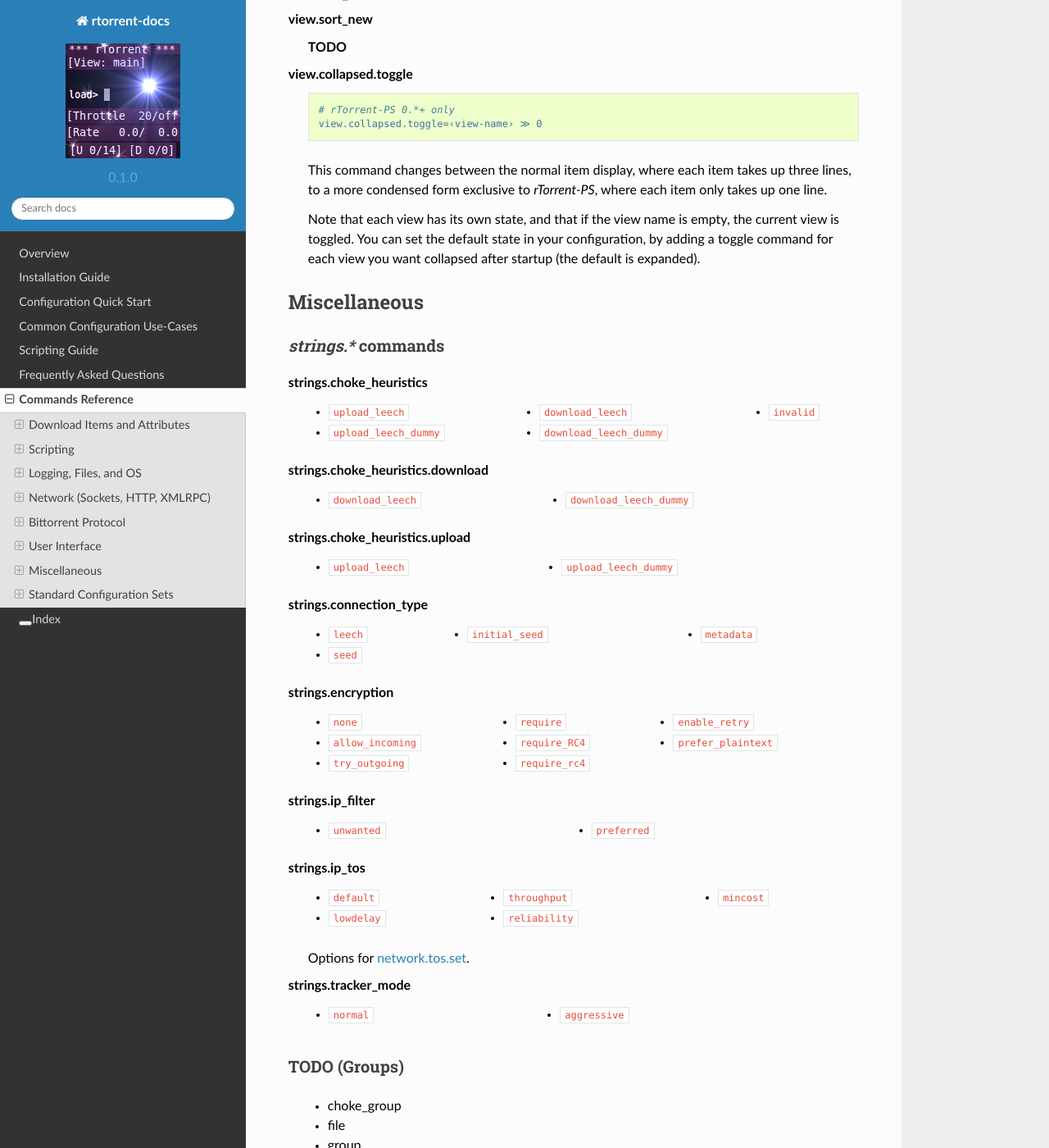
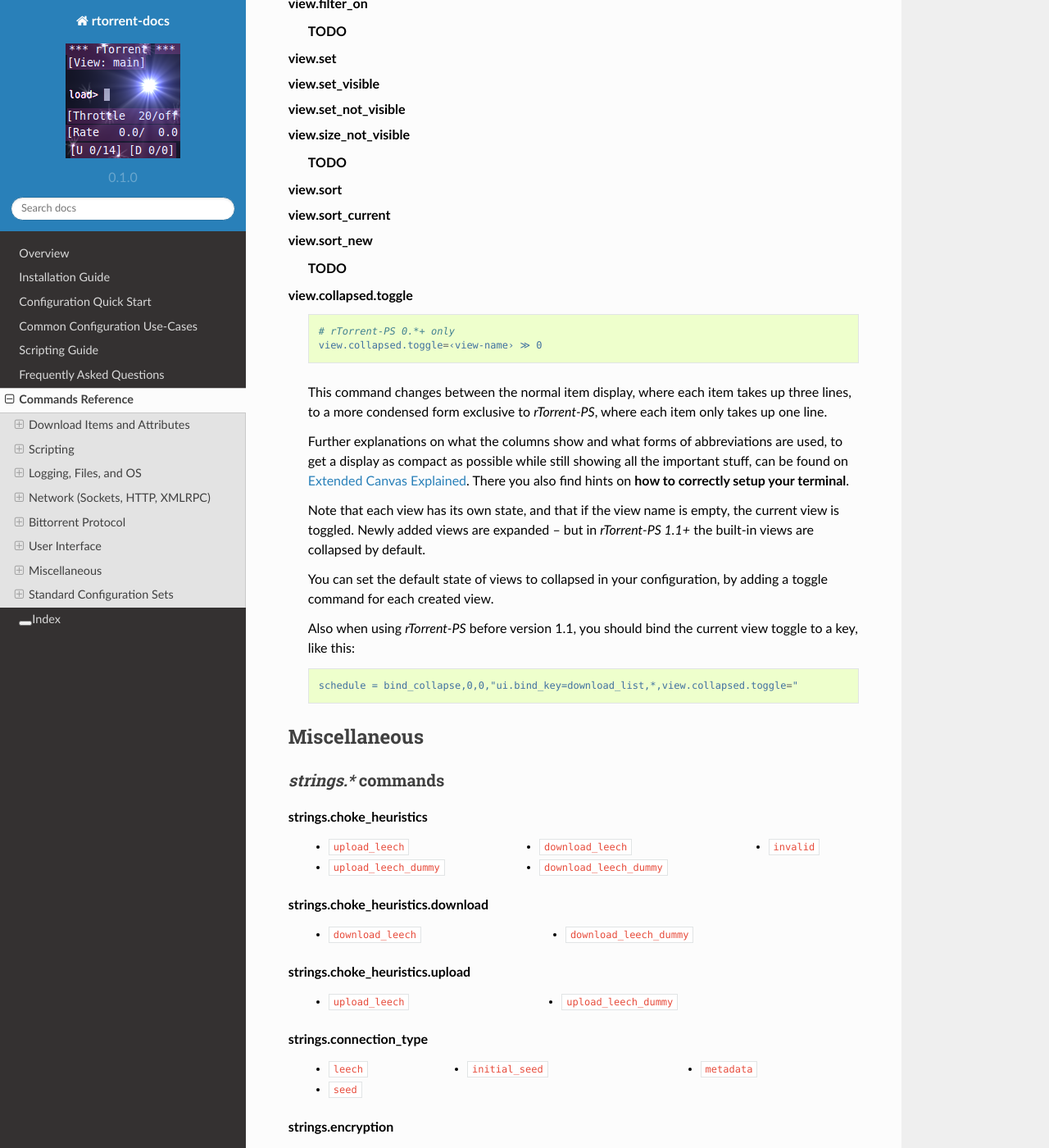
Before and after one commit to rtorrent-community/rtorrent-docs, a Sphinx documentation site: the page built from docs/cmd-ref.rst, in a window 1280 px wide and 1400 px high, scrolled down 74339 px. Shown: the whole window at 82% size. Built offline with Sphinx 7.4.7 and the Read the Docs theme 2.0.0, drawn with Linux system fonts in a browser that asks for light colours; some of the changed text lies outside the part shown.

Commit message:
some ui.* command docs moved over from rtorrent-ps

```diff
--- a/docs/include-cmd-ui.rst
+++ b/docs/include-cmd-ui.rst
@@ -12,8 +12,9 @@
 
         .. code-block:: ini
 
+            ui.current_view.set = ‹viewname› ≫ 0
+            # rTorrent-PS 0.*+ and rTorrent 0.9.7+ only
             ui.current_view ≫ string ‹viewname›
-            ui.current_view.set = ‹viewname› ≫ 0
 
         Query or change the current view the user is seeing (querying since ``0.9.7``).
         :term:`view.list` gives you a list of all the added views.
@@ -23,8 +24,14 @@
         Rotating through views requires querying the current view and the view list,
         to find the next one.
 
-        In *rTorrent-PS* 1.1+, view changes trigger event handlers for
+        In *rTorrent-PS* 1.1+, view changes also trigger event handlers for
         :term:`event.view.hide` and :term:`event.view.show`.
+
+        ``ui.current_view`` is needed
+        if you want to use a hyphen ``-`` as a view name in ``rtcontrol``
+        to refer to the currently shown view. An example for that is passing
+        ``-M-`` as an option, which performs in-place filtering of the current
+        view via ``rtcontrol``.
 
 
     ui.torrent_list.layout
@@ -50,14 +57,16 @@
         .. code-block:: ini
 
             # rTorrent-PS 0.*+ only
-            ui.bind_key = display, key, "command=[...]" ≫ 0
+            ui.bind_key = ‹display›, ‹key›, "command=[...]" ≫ 0
             # rTorrent-PS 1.1+ only
             ui.bind_key.verbose = ≫ bool (0 or 1)
+            ui.bind_key.verbose.set = ‹mode› (0 or 1) ≫ 0
 
         Binds the given key on a specified display to execute the given command when pressed.
         Note that this needs to be called in a one-shot schedule, after *rTorrent* is fully initialized.
 
-        ``display`` must always be ``download_list``, for the moment.
+        ``display`` must always be ``download_list``, for the moment
+        (currently, no other displays are supported).
 
         ``key`` can be either a single character for normal keys,
         ``^`` plus a character for control keys,
@@ -66,13 +75,19 @@
         The :term:`ui.bind_key.verbose` flag determines whether replacing an existing binding
         is logged (``1``, the default) or not (``0``).
 
-        Configuration example:
+        .. rubric:: Configuration Example
 
         .. code-block:: ini
 
-            # Bind '^' to show the "rtcontrol" result
+            # Bind '^' to show the last "rtcontrol" result
             schedule2 = bind_view_rtcontrol, 1, 0,\
                 "ui.bind_key = download_list, ^, ui.current_view.set=rtcontrol"
+
+        .. important::
+
+            This currently can NOT be used immediately when ``rtorrent.rc`` is parsed,
+            so it has to be scheduled for one-shot execution,
+            shortly after startup (see above example).
 
 
     ui.color.custom1…9
@@ -179,7 +194,7 @@
         **TODO**
 
 
-.. _`color scheme for 256 xterm colors`: https://github.com/pyroscope/pyrocore/blob/master/src/pyrocore/data/config/color-schemes/default-256.rc
+.. _`color scheme for 256 xterm colors`: https://github.com/pyroscope/pyrocore/blob/master/src/pyrocore/data/config/color-schemes/default-256.rc#L1
 
 
 .. _view-commands:
@@ -233,9 +248,28 @@
         takes up three lines, to a more condensed form exclusive to *rTorrent-PS*,
         where each item only takes up one line.
 
+        Further explanations on what the columns show and what forms of
+        abbreviations are used, to get a display as compact as possible while
+        still showing all the important stuff, can be found on `Extended Canvas Explained`_.
+        There you also find hints on **how to correctly setup your terminal**.
+
         Note that each view has its own state, and that if the view
-        name is empty, the current view is toggled. You can set the default
-        state in your configuration, by adding a toggle command for each view
-        you want collapsed after startup (the default is expanded).
+        name is empty, the current view is toggled.
+        Newly added views are expanded –
+        but in `rTorrent-PS 1.1+` the built-in views are collapsed by default.
+
+        You can set the default state of views to collapsed in your configuration,
+        by adding a toggle command for each created view.
+
+        Also when using `rTorrent-PS` before version 1.1,
+        you should bind the current view toggle to a key, like this:
+
+        .. code-block:: ini
+
+            schedule = bind_collapse,0,0,"ui.bind_key=download_list,*,view.collapsed.toggle="
+
+
+.. _`Extended Canvas Explained`: https://rtorrent-ps.readthedocs.io/en/latest/manual.html#extended-canvas-explained
+
 
 .. END cmd-ui
```
